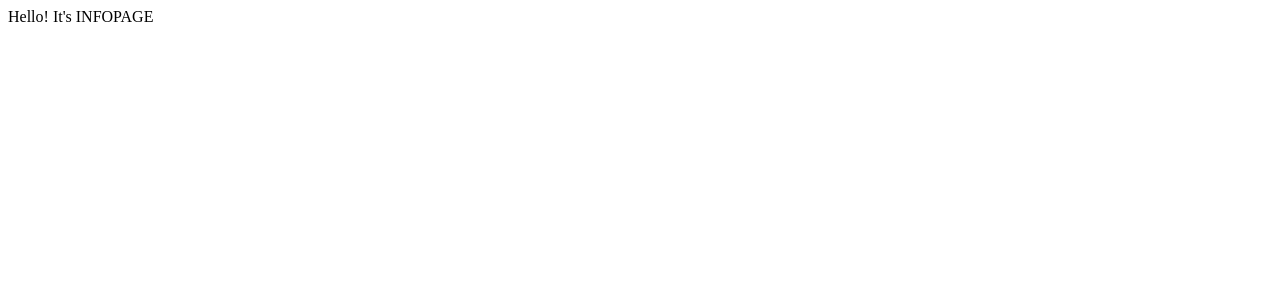
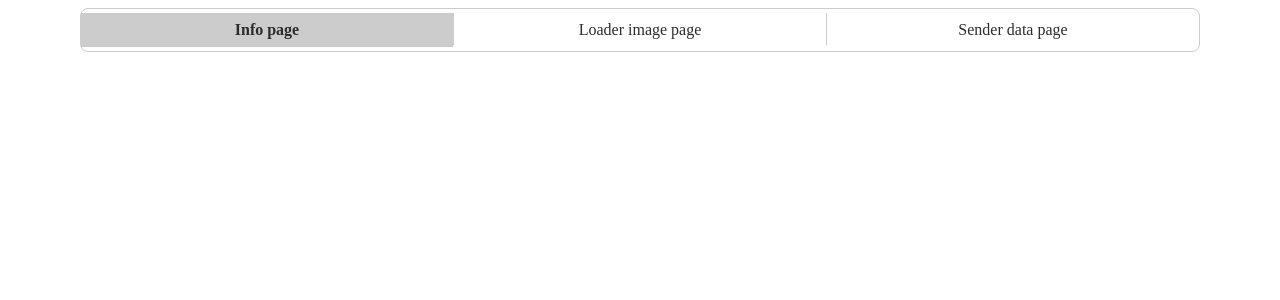
Before and after one commit to Stephan-Petrovich/exam-project, a React (Vite) app: page / in a window 1280 px wide. Shown: the top 300 px of the page. Built offline with nearby package versions, Linux system fonts and the light colour scheme.

Commit message:
feat: Added component GuideHeader with poor CSS

```diff
--- /dev/null
+++ b/src/components/ConductorHeader/index.tsx
@@ -0,0 +1,43 @@
+import { Link, useLocation } from "react-router-dom";
+import { ReactElement } from "react";
+import "./style.css";
+
+const GuideHeader = (): ReactElement => {
+    const location = useLocation();
+
+    const isActive = (path: string) => {
+        return location.pathname === path;
+    };
+
+    return (
+        <div className="guide-header-block">
+            <div className="guide-header-body">
+                <div className={`link-block ${isActive("/") ? "active" : ""}`}>
+                    <Link to="/">Info page</Link>
+                </div>
+
+                <div className="gap-block" />
+
+                <div
+                    className={`link-block ${
+                        isActive("/loader") ? "active" : ""
+                    }`}
+                >
+                    <Link to="/loader">Loader image page</Link>
+                </div>
+
+                <div className="gap-block" />
+
+                <div
+                    className={`link-block ${
+                        isActive("/sender") ? "active" : ""
+                    }`}
+                >
+                    <Link to="/sender">Sender data page</Link>
+                </div>
+            </div>
+        </div>
+    );
+};
+
+export default GuideHeader;
--- /dev/null
+++ b/src/components/ConductorHeader/style.css
@@ -0,0 +1,48 @@
+.guide-header-block {
+    margin: 0 auto;
+    max-width: 70rem;
+    background-color: var(--primary-background-color);
+    border: 0.1rem solid var(--border-color);
+    border-radius: 0.5rem;
+    top: 0;
+    z-index: 100;
+    box-sizing: border-box;
+}
+
+.guide-header-body {
+    display: flex;
+    flex-direction: row;
+    justify-content: space-evenly;
+    align-items: stretch;
+    padding: 0.25rem 0;
+}
+
+.link-block {
+    flex: 1;
+    text-align: center;
+    margin: 0;
+}
+
+.link-block a {
+    color: var(--primary-text-color);
+    text-decoration: none;
+    font-weight: 500;
+    transition: color 0.3s ease;
+    display: block;
+    padding: 0.5rem 0;
+}
+
+.link-block.active {
+    background-color: var(--border-color);
+}
+
+.link-block.active a {
+    color: var(--primary-text-color);
+    font-weight: 600;
+}
+
+.gap-block {
+    width: 1px;
+    height: 2rem;
+    background-color: var(--border-color);
+}
--- a/src/domains/Theme/style.css
+++ b/src/domains/Theme/style.css
@@ -0,0 +1,20 @@
+:root {
+    --primary-text-color: #2b2c2c;
+    --secondary-text-color: #666;
+    --dark-text-color: #000000;
+    --light-text-color: #f5f5f5;
+    --default-box-shadow: rgba(100, 100, 100, 0.1);
+    --dark-box-shadow: rgba(51, 51, 51, 0.1);
+    --primary-background-color: #fff;
+    --secondary-background-color: #ffffff;
+    --border-color: #ccc;
+    --grey-border-color: #999;
+    --error-border-color: rgb(218, 76, 66);
+    --loading-border-color: rgb(66, 218, 81);
+    --loading-background-color: rgba(155, 220, 162, 0.285);
+    --error-background-color: rgba(216, 139, 133, 0.219);
+    --darkened-background-color: rgba(0, 0, 0, 0.5);
+    --blue-background-color: #3498db;
+    --dark-blue-background-color: #2980b9;
+    --blue-box-shadow: rgba(52, 152, 219, 0.3);
+}
--- a/src/index.tsx
+++ b/src/index.tsx
@@ -1,4 +1,5 @@
 import App from "./components/Application";
 import { createRoot } from "react-dom/client";
+import "./domains/Theme/style.css";
 
 createRoot(document.getElementById("root")!).render(<App />);
--- a/src/pages/InfoPage/index.tsx
+++ b/src/pages/InfoPage/index.tsx
@@ -1,7 +1,13 @@
+import GuideHeader from "../../components/ConductorHeader";
 import type { ReactElement } from "react";
+import "./style.css";
 
 const InfoPage = (): ReactElement => {
-    return <div className="info-page-block">Hello! It's INFOPAGE</div>;
+    return (
+        <div className="info-page-block">
+            <GuideHeader />
+        </div>
+    );
 };
 
 export default InfoPage;
```
Also changed, not shown: src/pages/InfoPage/style.css (added).
